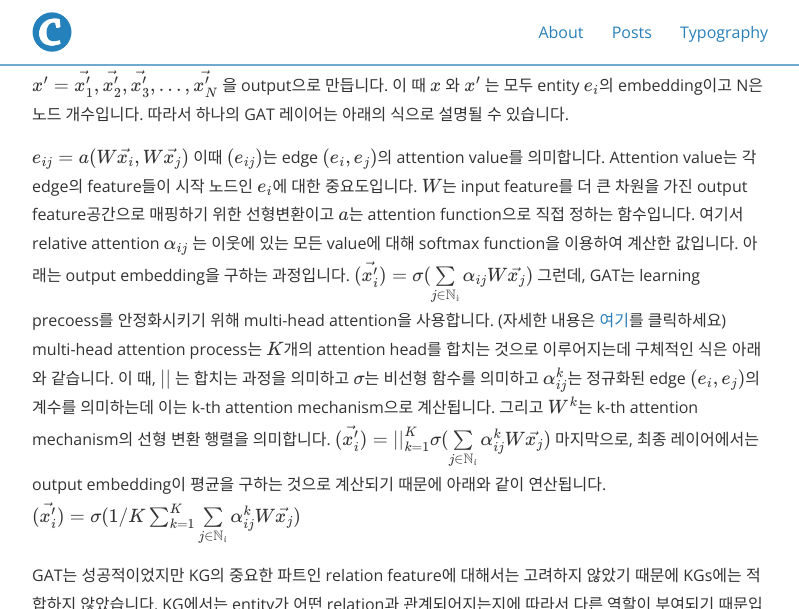
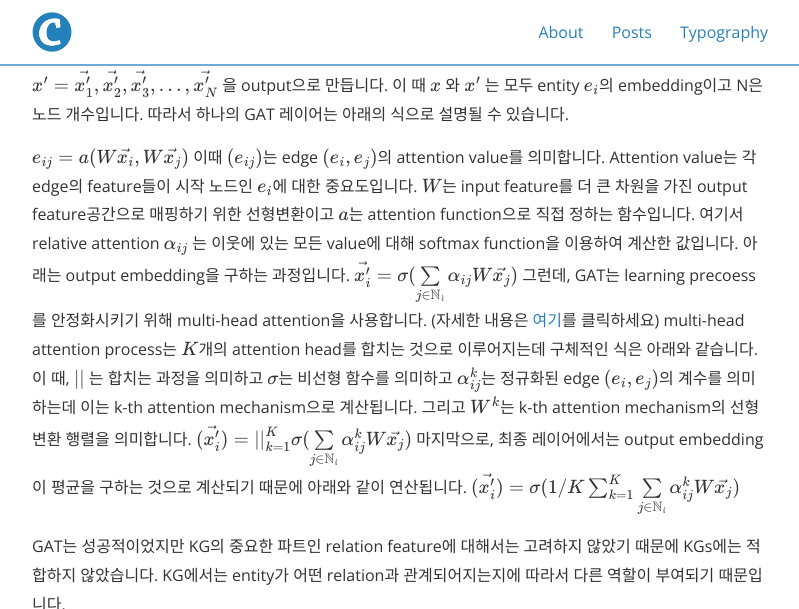
Before and after one commit to jeewon9708/jeewon9708.github.io, a Jekyll site: the page built from _posts/2020-09-18-paper-review-01.md, in a window 1280 px wide and 900 px high, scrolled down 3110 px, cut to the strip 0-609 px from the top of the window. Shown: the whole strip, without its empty margins (240-1039 px from the left). Built offline with Jekyll 4.4.1, drawn with Linux system fonts in a browser that asks for light colours; nearby versions of some CDN libraries; formulas are drawn with MathJax 3.

```diff
--- a/_posts/2020-09-18-paper-review-01.md
+++ b/_posts/2020-09-18-paper-review-01.md
@@ -76,7 +76,7 @@ Graph Convolutional networks(GCNs) 는 entity의 이웃노드에게서 정보를
 $$e_{ij}= a( W\vec{x_i},W\vec{x_j})$$
 이때 $(e_{ij})$는 edge $(e_i,e_j)$의 attention value를 의미합니다. Attention value는 각 edge의 feature들이 시작 노드인 $e_i$에 대한 중요도입니다. $W$는 input feature를 더 큰 차원을 가진 output feature공간으로 매핑하기 위한 선형변환이고 $a$는 attention function으로 직접 정하는 함수입니다. 여기서 relative attention $\alpha_{ij}$ 는 이웃에 있는 모든 value에 대해 softmax function을 이용하여 계산한 값입니다. 아래는 output embedding을 구하는 과정입니다.
 $$
-\vec{(x_i')} = \sigma(\sum\limits_{j\in\mathbb{N_i}} \alpha_{ij}W\vec{x_j})
+{\vec{x_i'}} = \sigma(\sum\limits_{j\in\mathbb{N_i}} \alpha_{ij}W\vec{x_j})
 $$
 그런데, GAT는 learning precoess를 안정화시키기 위해 multi-head attention을 사용합니다. (자세한 내용은 [여기](https://arxiv.org/abs/1706.03762)를 클릭하세요) multi-head attention process는 $K$개의 attention head를 합치는 것으로 이루어지는데 구체적인 식은 아래와 같습니다. 이 때, $||$ 는 합치는 과정을 의미하고 $\sigma$는 비선형 함수를 의미하고 $\alpha_{ij}^k$는 정규화된 edge $(e_i,e_j)$의 계수를 의미하는데 이는 k-th attention mechanism으로 계산됩니다. 그리고 $W^k$는 k-th attention mechanism의 선형 변환 행렬을 의미합니다.
 $$
```
